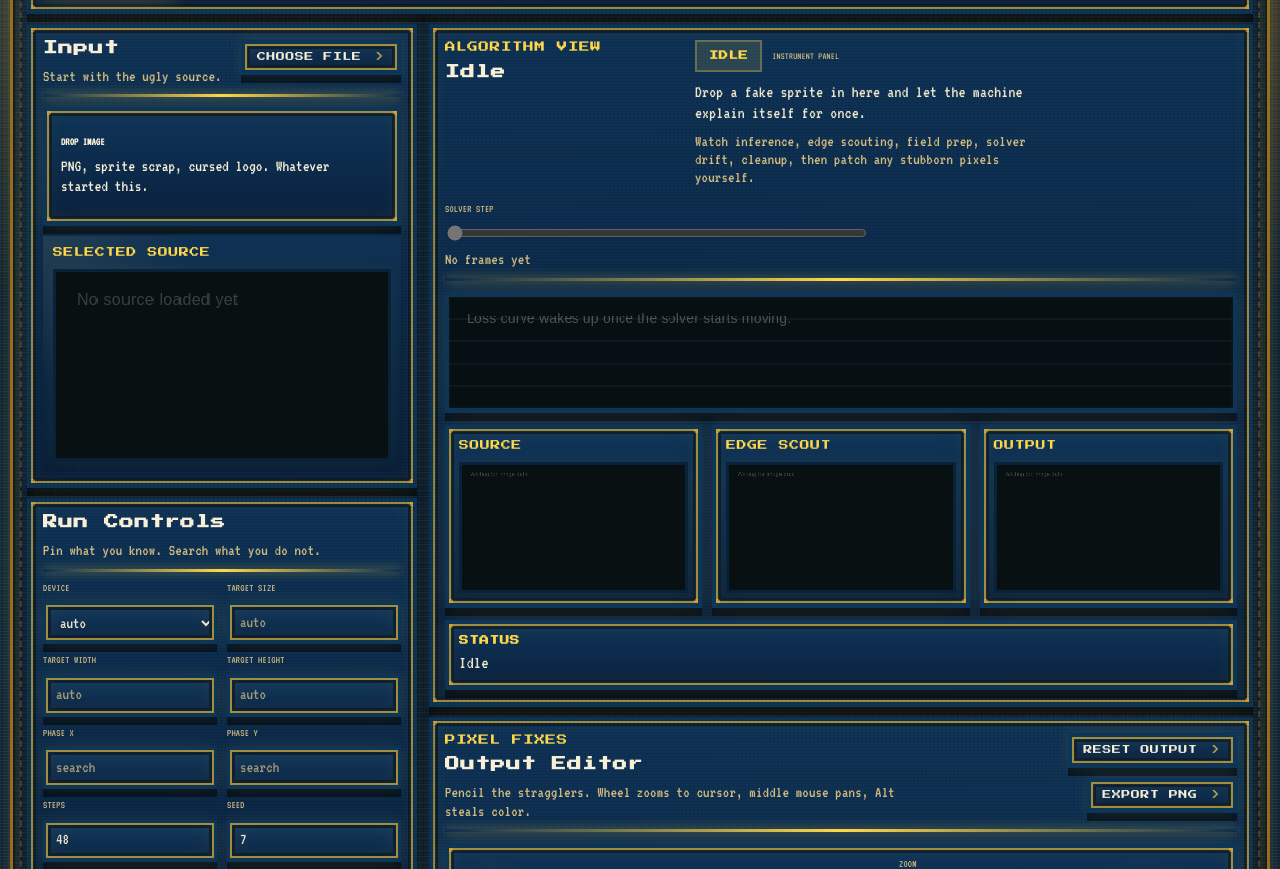
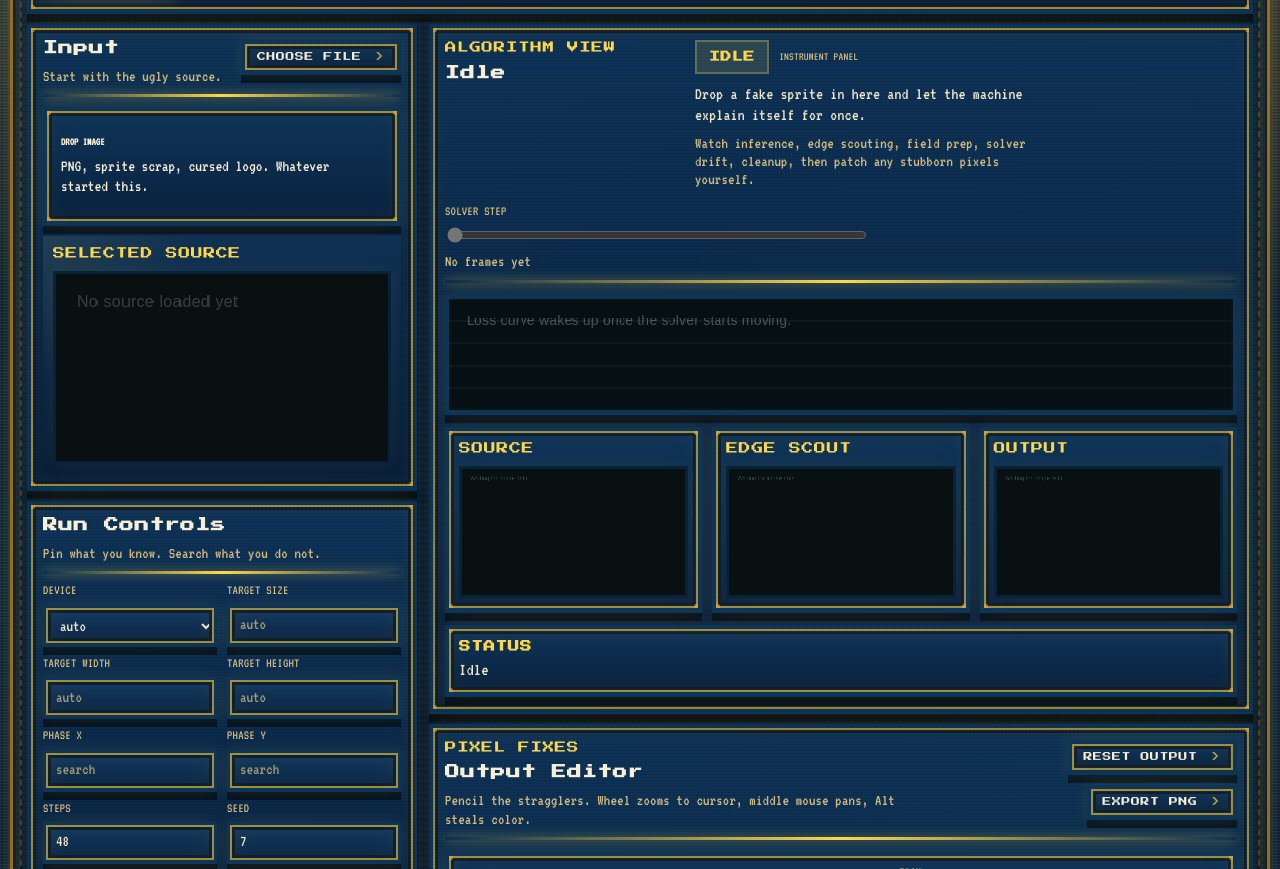
Before and after one commit to GameCult/repixelizer, a plain HTML site: page src/repixelizer/gui_static/index.html in a window 1280 px wide. Shown: the part 178-1047 px from the top of the page. Drawn offline with Linux system fonts and the light colour scheme.

Commit message:
Further increase GUI label sizes

```diff
--- a/src/repixelizer/gui_static/styles.css
+++ b/src/repixelizer/gui_static/styles.css
@@ -126,7 +126,7 @@ p {
 
 .eyebrow {
   margin: 0;
-  font-size: 0.66rem;
+  font-size: 0.72rem;
   color: var(--ui-accent);
   text-transform: uppercase;
 }
@@ -366,7 +366,7 @@ p {
   background: rgba(255, 216, 74, 0.12);
   border: 2px solid rgba(255, 216, 74, 0.28);
   text-transform: uppercase;
-  font-size: 0.58rem;
+  font-size: 0.68rem;
 }
 
 .status-text {
@@ -433,7 +433,8 @@ p {
 .field span,
 .scrubber label,
 .zoom-block label {
-  font-size: 0.66rem;
+  font-size: 0.84rem;
+  line-height: 1;
   text-transform: uppercase;
   color: var(--ui-text-muted);
 }
@@ -553,7 +554,7 @@ p {
 }
 
 .viewer-status-label {
-  font-size: 0.62rem;
+  font-size: 0.74rem;
   color: var(--ui-text-muted);
   text-transform: uppercase;
 }
@@ -602,7 +603,7 @@ p {
 }
 
 .viz-label {
-  font-size: 0.62rem;
+  font-size: 0.74rem;
   color: var(--ui-accent);
   text-transform: uppercase;
 }
@@ -653,7 +654,7 @@ p {
 .summary-card strong {
   display: block;
   margin-bottom: 5px;
-  font-size: 0.6rem;
+  font-size: 0.72rem;
   color: var(--ui-accent);
   text-transform: uppercase;
 }
```
